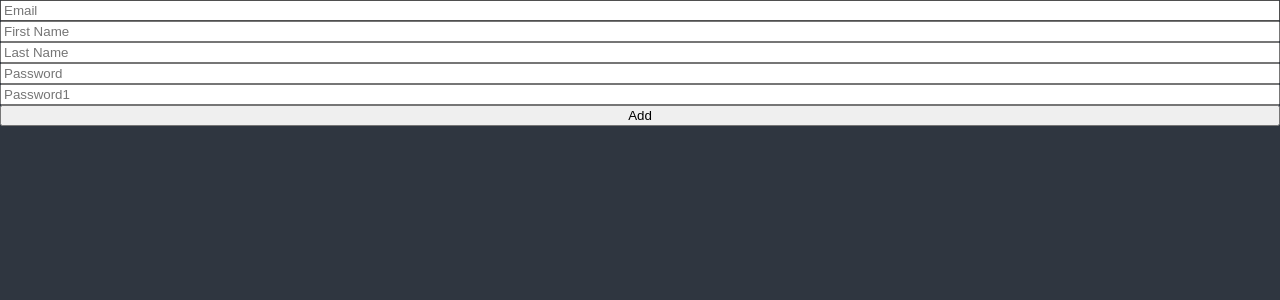
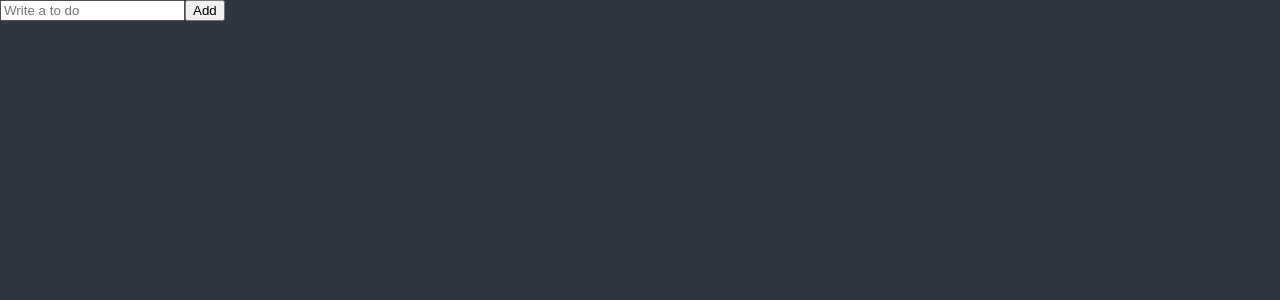
Before and after one commit to beom-yun/react-masterclass, a React (Create React App) app: page / in a window 1280 px wide. Shown: the top 300 px of the page. Built offline with nearby package versions, Linux system fonts and the light colour scheme.

Commit message:
#6.10 Recap

```diff
--- a/src/ToDoList.tsx
+++ b/src/ToDoList.tsx
@@ -1,105 +1,23 @@
 import { useForm } from 'react-hook-form';
 
-// function ToDoList() {
-//   const [toDo, setToDo] = useState('');
-//   const [toDoError, setToDoError] = useState('');
-//   const onChange = (event: React.FormEvent<HTMLInputElement>) => {
-//     const {
-//       currentTarget: { value },
-//     } = event;
-//     setToDo(value);
-//     setToDoError('');
-//   };
-//   const onSubmit = (event: React.FormEvent<HTMLFormElement>) => {
-//     event.preventDefault();
-//     if (toDo.length < 10) {
-//       return setToDoError('To do should be longer.');
-//     }
-//     console.log('submit');
-//   };
-
-//   return (
-//     <div>
-//       <form onSubmit={onSubmit}>
-//         <input value={toDo} onChange={onChange} placeholder="Write a to do" />
-//         <button>Add</button>
-//         {toDoError !== '' ? toDoError : null}
-//       </form>
-//     </div>
-//   );
-// }
-
 interface IForm {
-  errors: {
-    email: {
-      message: string;
-    };
-  };
-  email: string;
-  firstName: string;
-  lastName: string;
-  password: string;
-  password1: string;
-  extraError?: string;
+  toDo: string;
 }
 
 function ToDoList() {
-  const {
-    register,
-    handleSubmit,
-    formState: { errors },
-    setError,
-  } = useForm<IForm>();
-  const onValid = (data: IForm) => {
-    if (data.password !== data.password1) {
-      setError('password1', { message: 'Password are not the same' }, { shouldFocus: true });
-    }
-    // setError('extraError', { message: 'Server offline.' });
+  const { register, handleSubmit, setValue } = useForm<IForm>();
+  const handleValid = (data: IForm) => {
+    console.log('add to do', data.toDo);
+    setValue('toDo', '');
   };
-  console.log(errors);
 
   return (
     <div>
-      <form style={{ display: 'flex', flexDirection: 'column' }} onSubmit={handleSubmit(onValid)}>
-        <input
-          {...register('email', {
-            required: 'Email is required',
-            pattern: {
-              value: /^[A-Za-z0-9._&+-]+@naver.com$/,
-              message: 'Only naver.com emails allowed',
-            },
-          })}
-          placeholder="Email"
-        />
-        <span>{errors?.email?.message}</span>
-        <input
-          {...register('firstName', {
-            required: 'First name is required',
-            validate: {
-              noNico: value => (value.includes('nico') ? 'no nicos allowed' : true),
-              noNick: value => (value.includes('nick') ? 'no nicks allowed' : true),
-            },
-          })}
-          placeholder="First Name"
-        />
-        <span>{errors?.firstName?.message}</span>
-        <input {...register('lastName', { required: 'Last name is required' })} placeholder="Last Name" />
-        <span>{errors?.lastName?.message}</span>
-        <input
-          {...register('password', { required: 'Please write a password', minLength: 5 })}
-          placeholder="Password"
-        />
-        <span>{errors?.password?.message}</span>
-        <input
-          {...register('password1', { required: 'Please write a password again', minLength: 5 })}
-          placeholder="Password1"
-        />
-        <span>{errors?.password1?.message}</span>
+      <form onSubmit={handleSubmit(handleValid)}>
+        <input {...register('toDo', { required: 'Please write a To Do' })} placeholder="Write a to do" />
         <button>Add</button>
-        <span>{errors?.extraError?.message}</span>
       </form>
     </div>
   );
 }
-
 export default ToDoList;
```
